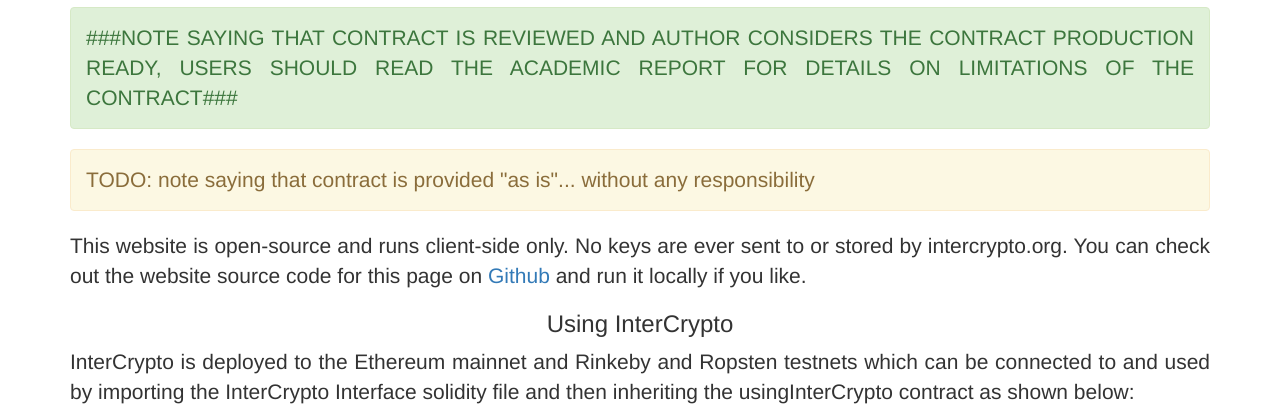
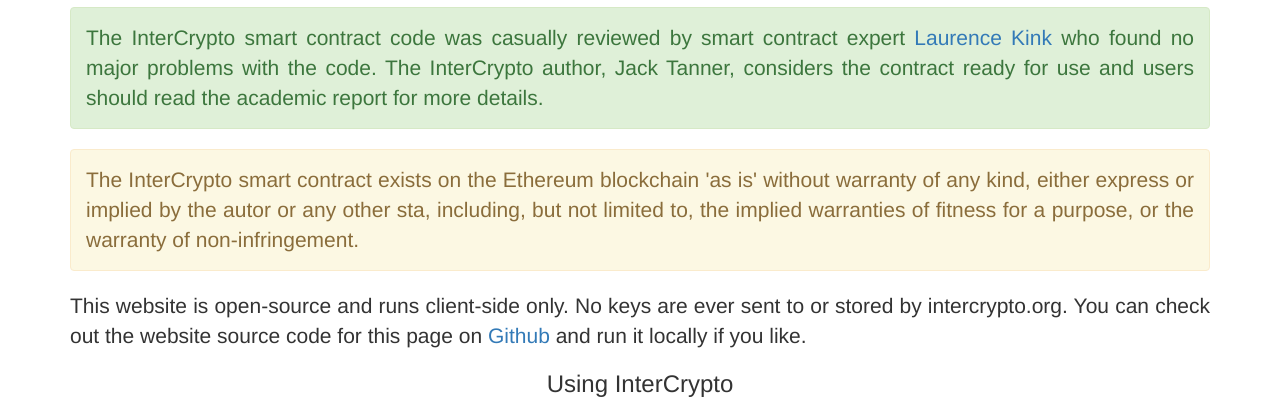
Before and after one commit to jackandtheblockstalk/inter-crypto-app, a website: page public/index.html in a window 1280 px wide. Shown: the part 796-1207 px from the top of the page. Drawn offline with nearby package versions, Linux system fonts and the light colour scheme.

Commit message:
updated disclaimer message

```diff
--- a/public/index.html
+++ b/public/index.html
@@ -3,7 +3,7 @@
   <head>
     <meta charset="utf-8">
     <meta name="viewport" content="width=device-width, initial-scale=1">
-    <title>InterCrypto Smart Contrat</title>
+    <title>InterCrypto Smart Contract</title>
 
     <!-- jQuery (necessary for Bootstrap's JavaScript plugins) -->
     <script src="https://ajax.googleapis.com/ajax/libs/jquery/1.12.4/jquery.min.js"></script>
@@ -144,9 +144,9 @@
           </div>
         </div>
         <p>
-          <div class="alert alert-success" role="alert">###NOTE SAYING THAT CONTRACT IS REVIEWED AND AUTHOR CONSIDERS THE CONTRACT PRODUCTION READY, USERS SHOULD READ THE ACADEMIC REPORT FOR DETAILS ON LIMITATIONS OF THE CONTRACT###</div>
+          <div class="alert alert-success" role="alert">The InterCrypto smart contract code was casually reviewed by smart contract expert <a href="https://www.linkedin.com/in/extropylaurence/">Laurence Kink</a> who found no major problems with the code. The InterCrypto author, Jack Tanner, considers the contract ready for use and users should read the academic report for more details.</div>
         </p>
-        <div class="alert alert-warning" role="alert">TODO: note saying that contract is provided "as is"... without any responsibility</div>
+        <div class="alert alert-warning" role="alert">The InterCrypto smart contract exists on the Ethereum blockchain 'as is' without warranty of any kind, either express or implied by the autor or any other sta, including, but not limited to, the implied warranties of fitness for a purpose, or the warranty of non-infringement.</div>
         <p>
           This website is open-source and runs client-side only. No keys are ever sent to or stored by intercrypto.org. You can check out the website source code for this page on <a href="https://github.com/ugmo04/inter-crypto-app">Github</a> and run it locally if you like.
         </p>
```
